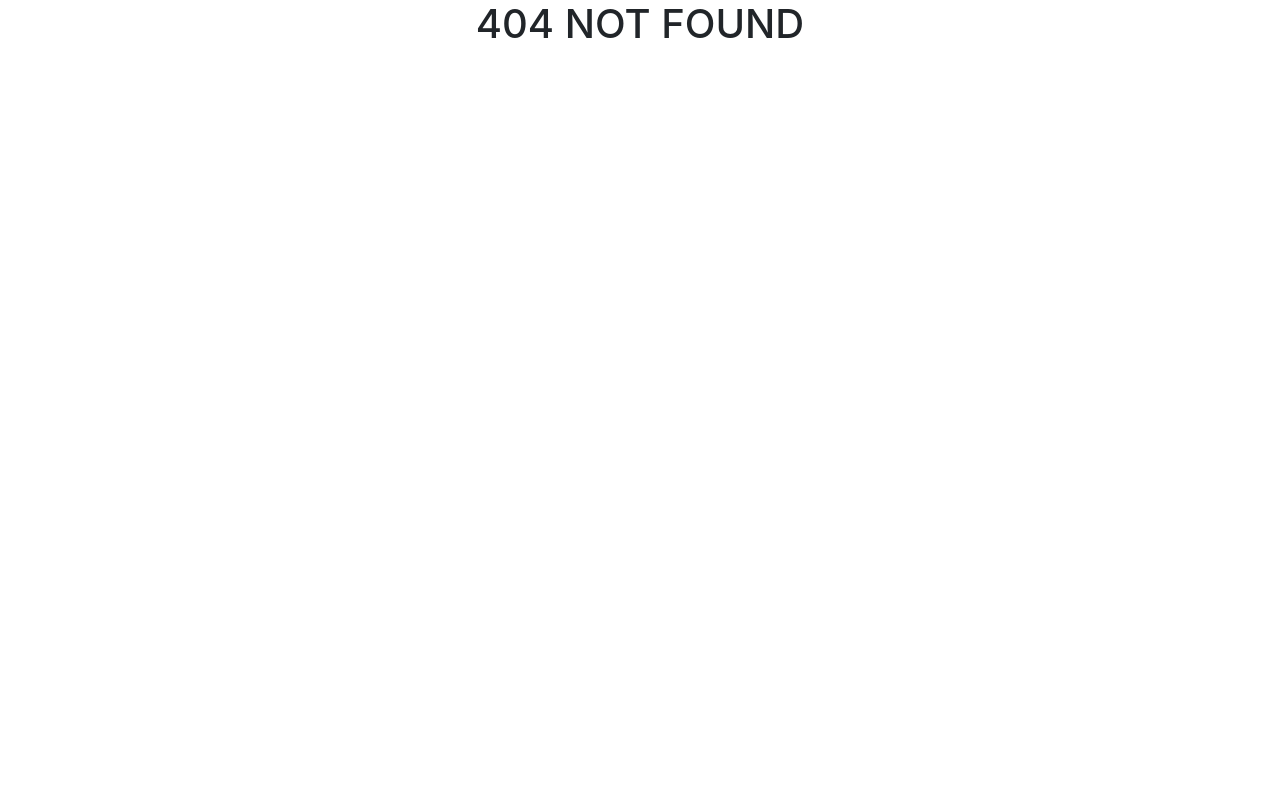
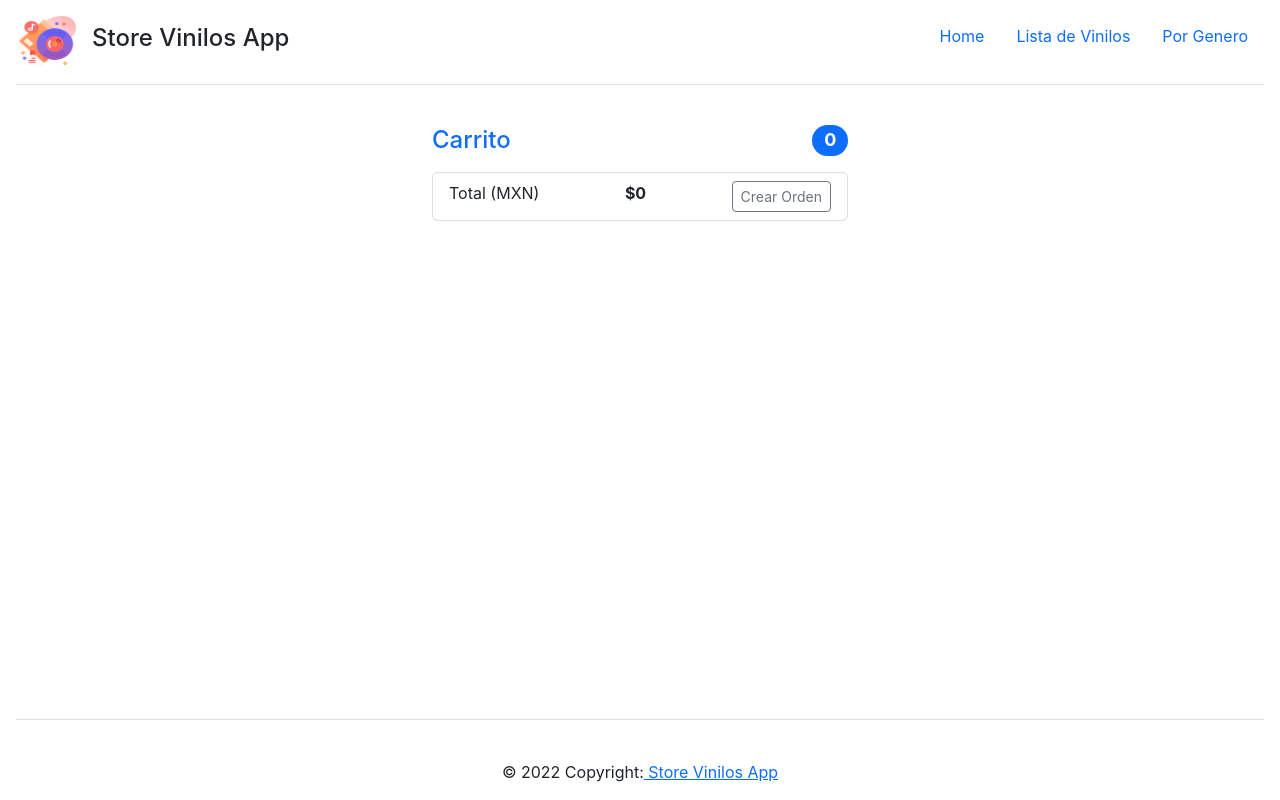
Before and after one commit to IvanAntonioZamora/EcommerceApp, a React (Create React App) app: page /cart in a window 1280 px wide. Before the commit this address had no page. Built offline with nearby package versions, Linux system fonts and the light colour scheme.

Commit message:
Actualizacion

```diff
--- a/src/App.js
+++ b/src/App.js
@@ -1,4 +1,5 @@
 import './App.css';
+import { useState } from 'react';
 import ItemListContainer from './Componentes/ItemListContainer/ItemListContainer';
 import ItemDetailContainer from './Componentes/ItemDetailContainer/ItemDetailContainer';
 import Category from './Componentes/Category/Category';
@@ -6,22 +7,28 @@ import React from 'react';
 import { BrowserRouter, Route, Routes } from 'react-router-dom';
 import Home from './Componentes/Home/Home';
 import {CartContextProvide} from './Context/Context';
+import {NotificationProvider} from './Context/Notification';
+import Cart from './Componentes/CartView/CartView';
 
 function App() {
+
   return (
       <div className="App">
+        <NotificationProvider>
           <CartContextProvide>
             <BrowserRouter>
                 <Routes>
                   <Route path='/' element={<Home />} />
                   <Route path='/list' element={<ItemListContainer greeting="VINILOS"/>} />
                   <Route path='/category' element={<Category greeting="GENEROS"/>} />
+                  <Route path='/cart' element={<Cart greeting="CARRITO"/>} />
                   <Route path='/category/:categoryId' element={<ItemListContainer greeting="VINILOS" />} />
                   <Route path='/detail/:productId' element={<ItemDetailContainer/>} />
                   <Route path='*' element={<h1 className='text-center'>404 NOT FOUND</h1>} />
                 </Routes>
             </BrowserRouter>
           </CartContextProvide>
+        </NotificationProvider>
       </div>
   );
 }
--- a/src/Componentes/CarWidget/CarWidget.js
+++ b/src/Componentes/CarWidget/CarWidget.js
@@ -7,8 +7,10 @@ const CarWidget = () =>{
     const { getQuantity } = useContext(CartContext)
     const quantity = getQuantity()
 
+    if (quantity === 0) return
+
     return (
-        <Link to='/cart' className="CartWidget">
+        <Link to='/cart' className="CartWidget mx-3">
             <img src="../img/ico/shopping-cart.png" alt="CarShop"/> {quantity}
         </Link>
     )
--- /dev/null
+++ b/src/Componentes/CartView/CartView.js
@@ -0,0 +1,60 @@
+import Navbar from '../Navbar/Navbar'
+import Footer from '../Footer/Footer'
+import { useContext} from "react"
+import CartContext from "../../Context/Context"
+
+const Cart = () =>{
+
+    const { cart, getQuantity } = useContext(CartContext)
+    const cantidad = getQuantity()
+    const sumPrice = () =>{
+        let accu = 0
+        cart.forEach(prod => {
+            accu = parseInt(accu) + parseInt(prod.price2 * prod.quantity)
+        })
+        return accu
+    }
+
+    return (
+        <>
+            <Navbar/>
+                    <div className="d-flex flex-wrap justify-content-center py-3 mb-4 mx-3">
+                        <div className="col-md-5 col-lg-4 order-md-last">
+                            <h4 className="d-flex justify-content-between align-items-center mb-3">
+                                <span className="text-primary">Carrito</span>
+                                <span className="badge bg-primary rounded-pill">{cantidad}</span>
+                            </h4>
+                            {cart.map(prod =>
+                            <div key={prod.id}>
+                                <ul className="list-group mb-1">
+                                    <li className="list-group-item d-flex justify-content-between lh-sm">
+                                        <div>
+                                        <h6 className="my-0">{prod.title}</h6>
+                                        <small className="text-muted">Cantidad: {prod.quantity}</small>
+                                        </div>
+                                        <div>
+                                            <span className="text-muted">$ {prod.price2 * prod.quantity}</span><br/>
+                                            <small className="text-muted">Unidad: $ {prod.price2}</small>
+                                        </div>
+                                        <div>
+                                            <button type="button" className="btn btn-outline-danger btn-sm">remover</button>
+                                        </div>
+                                    </li>
+                                </ul>
+                            </div>
+                            )}
+                            <ul className="list-group mb-3">
+                                <li className="list-group-item d-flex justify-content-between">
+                                    <span>Total (MXN)</span>
+                                    <strong>${sumPrice()}</strong>
+                                    <button type="button" className="btn btn-outline-secondary btn-sm">Crear Orden</button>
+                                </li>
+                            </ul>
+                        </div>
+                    </div>
+            <Footer/>
+        </>
+    )
+}
+
+export default Cart
--- a/src/Componentes/ItemDetail/ItemDetail.js
+++ b/src/Componentes/ItemDetail/ItemDetail.js
@@ -1,9 +1,14 @@
-import { useState, useContext } from 'react'
+import { useState, useContext, useEffect } from 'react'
 import { Link } from 'react-router-dom'
 import CartContext from '../../Context/Context'
+import NotificationContext from '../../Context/Notification'
 
 const InputCount = ({onConfirm, stock, initial = 1}) => {
     const [count, setCount] = useState(initial)
+
+    useEffect(() => {
+        setCount(initial)
+    }, [initial])
 
     const handleChange = (e) => {
         if(e.target.value <= stock) {
@@ -21,6 +26,10 @@ const InputCount = ({onConfirm, stock, initial = 1}) => {
 
 const ButtonCount = ({ onConfirm, stock, initial = 1}) => {
     const [count, setCount] = useState(initial)
+
+    useEffect(() => {
+        setCount(initial)
+    }, [initial])
 
     const increment = () => {
         if(count < stock) {
@@ -51,6 +60,8 @@ const ItemDetail = ({id, albumId, title, artist, genero, description, price, pri
 
     const { addItem, getProductQuantity } = useContext(CartContext)
 
+    const {setNotification} =  useContext(NotificationContext)
+
     const handleOnAdd = (quantity) => {
         setQuantityToAdd(quantity)
         const productToAdd = {
@@ -58,6 +69,7 @@ const ItemDetail = ({id, albumId, title, artist, genero, description, price, pri
         }
 
         addItem(productToAdd)
+        setNotification('success', `Se egregaron ${quantity} discos de ${title}`)
     }
 
     const productQuantity = getProductQuantity(id)
--- a/src/Componentes/Navbar/Navbar.js
+++ b/src/Componentes/Navbar/Navbar.js
@@ -13,7 +13,6 @@ const Navbar = () =>{
                     <li className="nav-item"><NavLink to='/' className="nav-link" aria-current="page">Home</NavLink></li>
                     <li className="nav-item"><NavLink to='/list' className="nav-link">Lista de Vinilos</NavLink></li>
                     <li className="nav-item"><NavLink to='/category' className="nav-link">Por Genero</NavLink></li>
-                    <li className="nav-item"><a href="index.html" className="nav-link">Contacto</a></li>
                 </ul>
                 <CarWidget />
             </header>
--- a/src/Context/Context.js
+++ b/src/Context/Context.js
@@ -48,7 +48,6 @@ export const CartContextProvide =( {children} ) =>{
 
   const getProductQuantity = (id) =>{
     const product = cart.find(prod => prod.id === id)
-    console.log( product?.quantity )
     return product?.quantity
   }
 
--- /dev/null
+++ b/src/Context/Notification.js
@@ -0,0 +1,48 @@
+import { createContext, useState } from "react"
+
+const Notification = ({mesagge, severity}) =>{
+
+    const backGroundColor = {
+      success: 'alert-success',
+      danger: 'alert-danger',
+      warning: 'alert-warning',
+      default: 'alert-primary'
+    }
+
+    const notificationStyle = {
+      alert: backGroundColor[severity] +' alert alert-dismissible fade show'
+    }
+
+    if (mesagge === '') return
+
+    return(
+      <div className={notificationStyle.alert} role="alert">
+        {mesagge}
+        <button type="button" className="btn-close" data-bs-dismiss="alert" aria-label="Close"></button>
+      </div>
+    )
+  }
+
+const NotificationContext = createContext()
+
+export const NotificationProvider = ({children}) => {
+
+    const [mesagge, setMessage] = useState('')
+    const [severity, setSeverity] = useState('success')
+
+    const setNotification = (svt, msg) =>{
+        setSeverity(svt)
+        setMessage(msg)
+        setTimeout(() =>{
+            setMessage('')
+        },3000)
+    }
+
+    return (
+        <NotificationContext.Provider value={{setNotification}}>
+            <Notification mesagge={mesagge} severity={severity}/>
+            {children}
+        </NotificationContext.Provider>
+    )
+}
+export default NotificationContext
```
Also changed, not shown: src/Componentes/Counter/Counter.js (line endings or trailing spaces). Lines whose indentation alone changed are shown as unchanged.
